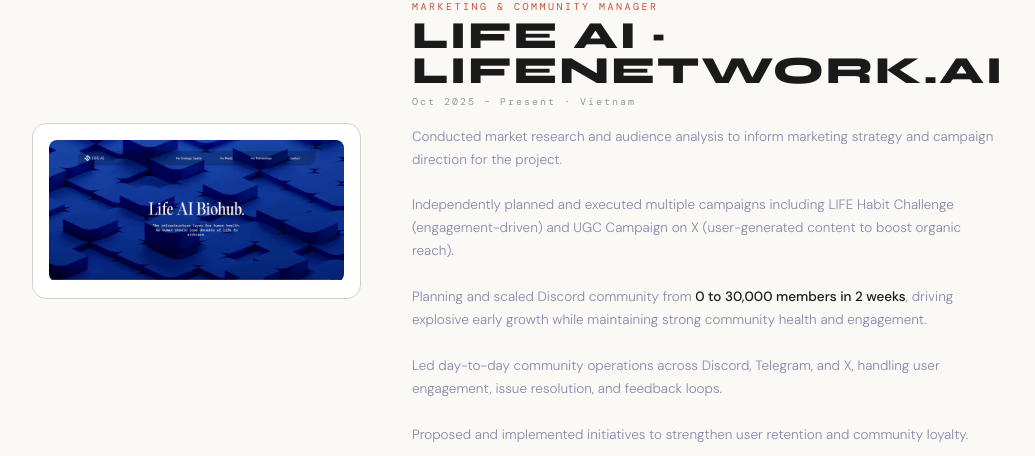
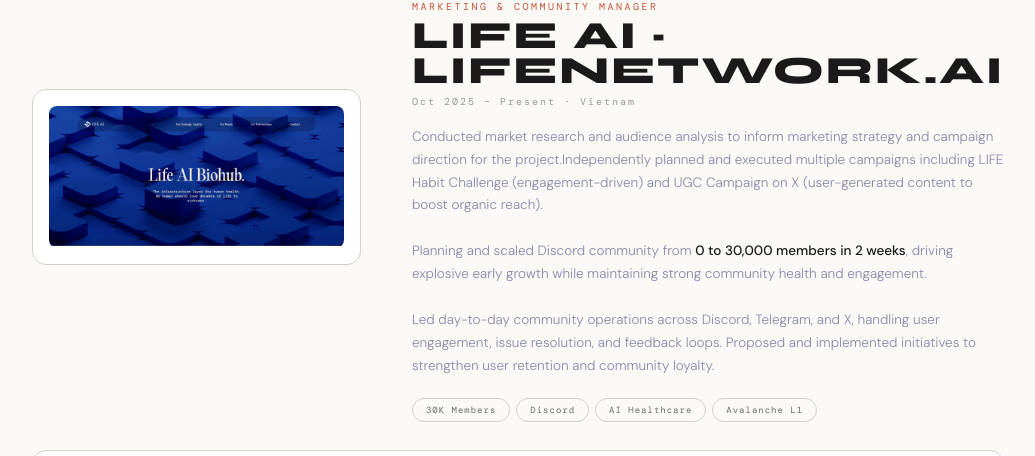
Before and after one commit to nkien21cv/NguyenTrungKienCV, a plain HTML site: page index.html in a window 1280 px wide. Shown: the part 1728-2184 px from the top of the page, without its empty margins (122-1157 px from the left). Drawn offline with nearby package versions, Linux system fonts and the light colour scheme; a web font is replaced by a local one.

Commit message:
Update index.html

```diff
--- a/index.html
+++ b/index.html
@@ -328,7 +328,7 @@
         <div class="proj-role rv">Marketing & Community Manager</div>
         <h3 class="proj-title rv">LIFE AI · LIFENETWORK.AI</h3>
         <div class="proj-date rv">Oct 2025 – Present · Vietnam</div>
-        <p class="proj-desc rv">Conducted market research and audience analysis to inform marketing strategy and campaign direction for the project.<br/><br/>Independently planned and executed multiple campaigns including LIFE Habit Challenge (engagement-driven) and UGC Campaign on X (user-generated content to boost organic reach).<br/><br/>Planning and scaled Discord community from <strong>0 to 30,000 members in 2 weeks</strong>, driving explosive early growth while maintaining strong community health and engagement.<br/><br/>Led day-to-day community operations across Discord, Telegram, and X, handling user engagement, issue resolution, and feedback loops.<br/><br/>Proposed and implemented initiatives to strengthen user retention and community loyalty.</p>
+        <p class="proj-desc rv">Conducted market research and audience analysis to inform marketing strategy and campaign direction for the project.Independently planned and executed multiple campaigns including LIFE Habit Challenge (engagement-driven) and UGC Campaign on X (user-generated content to boost organic reach).<br/><br/>Planning and scaled Discord community from <strong>0 to 30,000 members in 2 weeks</strong>, driving explosive early growth while maintaining strong community health and engagement.<br/><br/>Led day-to-day community operations across Discord, Telegram, and X, handling user engagement, issue resolution, and feedback loops. Proposed and implemented initiatives to strengthen user retention and community loyalty.</p>
         <div class="proj-tags-row rv"><span class="ptag">30K Members</span><span class="ptag">Discord</span><span class="ptag">AI Healthcare</span><span class="ptag">Avalanche L1</span></div>
       </div>
     </div>
```
